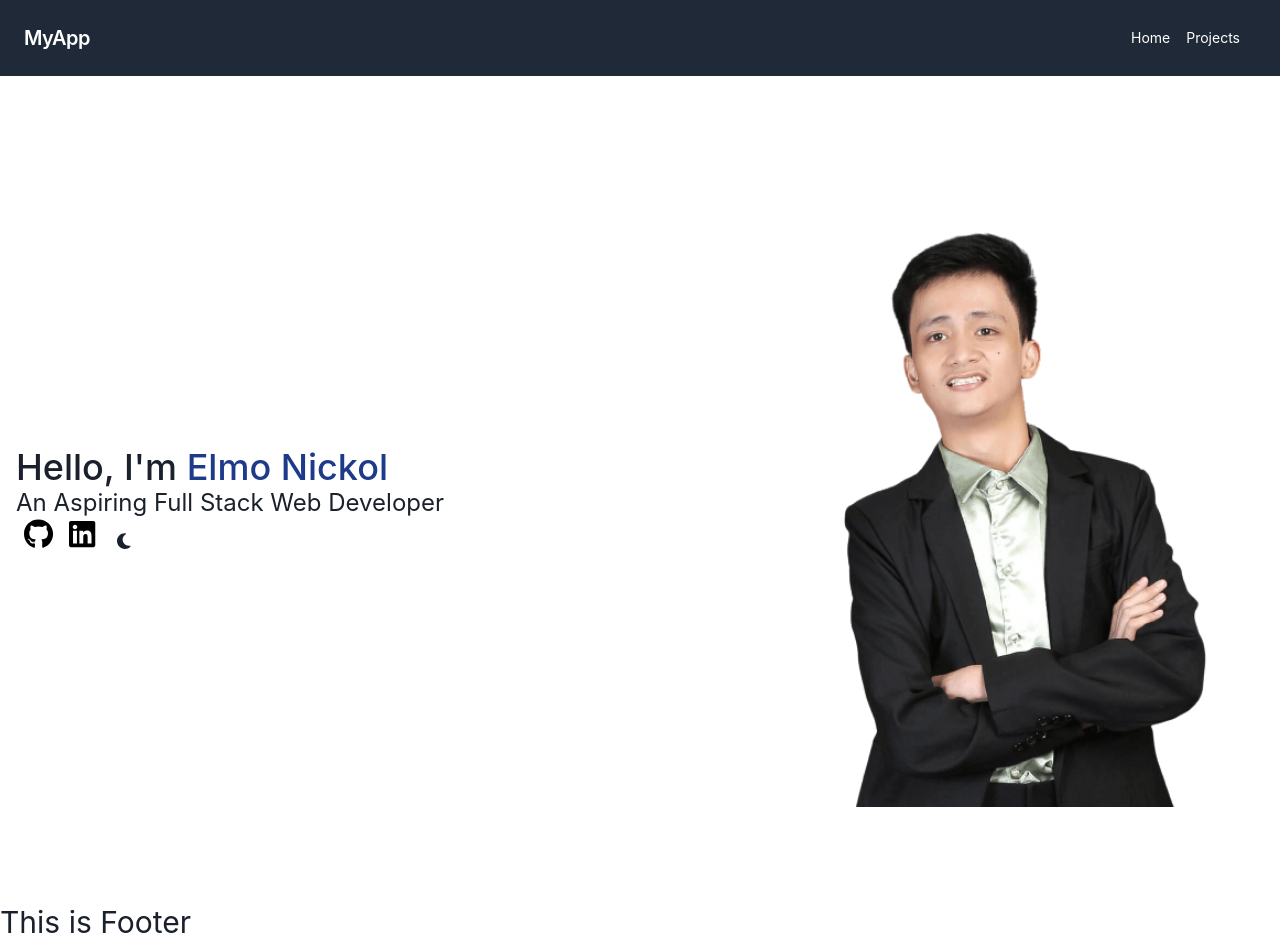
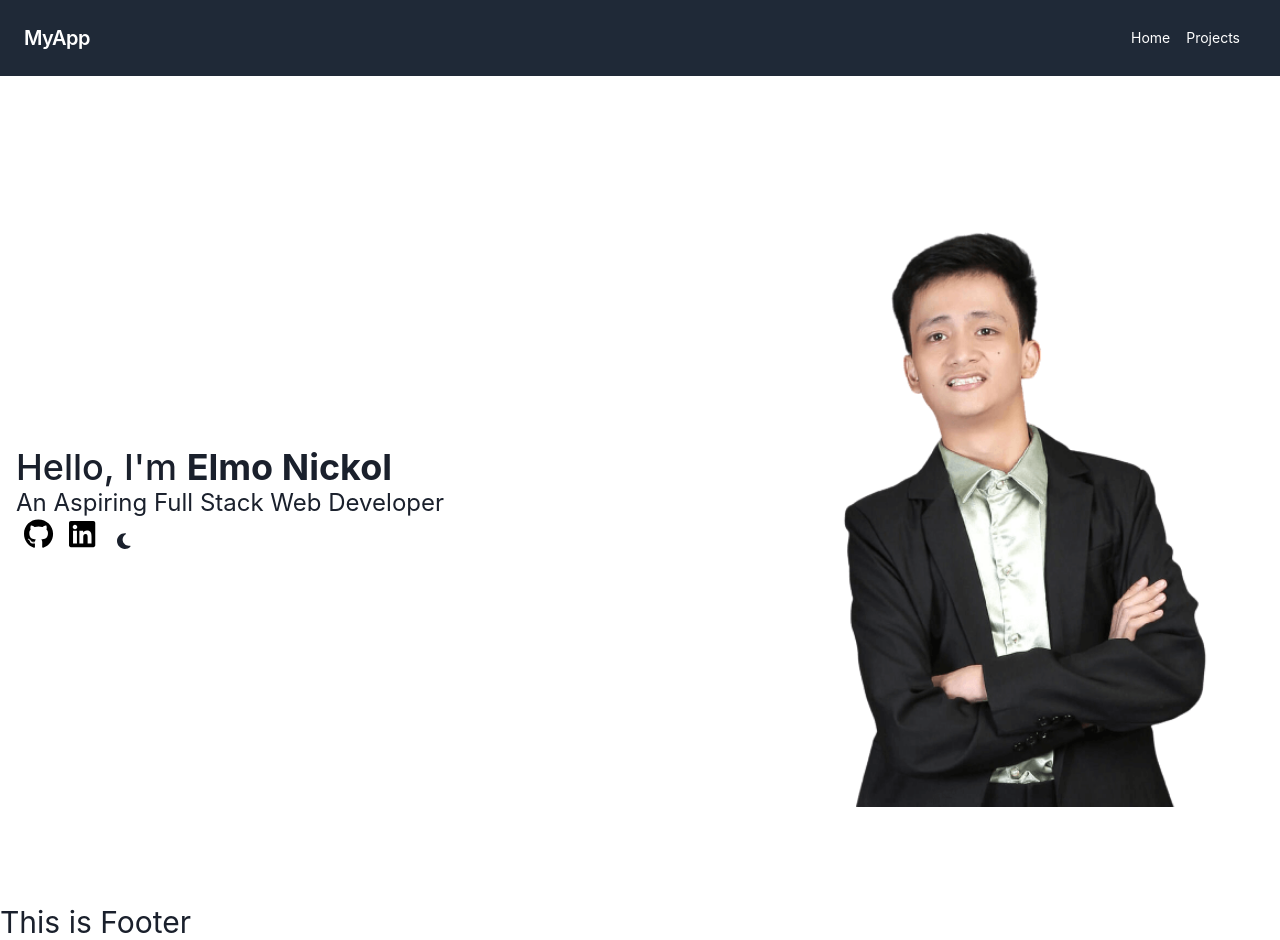
Before and after one commit to elmonickcool/my_portfolio, a Next.js app: page / in a window 1280 px wide. Built offline with nearby package versions, Linux system fonts and the light colour scheme.

Commit message:
span bold name

```diff
--- a/src/components/sections/Hero.jsx
+++ b/src/components/sections/Hero.jsx
@@ -5,17 +5,17 @@ import DarkModeSwitch from "../ui/DarkModeSwitch";
 
 const Hero = () => {
   return (
-    <div className="h-screen flex items-center">
+    <div className="h-screen items-center flex ">
       <div className="ml-4">
         <h1 className="font-medium text-4xl">
-          Hello, I&apos;m <span className="text-blue-900">Elmo Nickol</span>
+          Hello, I&apos;m <span className="font-bold">Elmo Nickol</span>
         </h1>
         <h3 className="text-2xl">An Aspiring Full Stack Web Developer</h3>
           <GithubIcon/>
           <LinkedinIcon/>
           <DarkModeSwitch/>
       </div>
-      <div className="flex justify-end flex-1">
+      <div className="flex flex-1 justify-end">
         <Image src="/hero.png" width={500} height={500} alt="your-image-alt-text" />
       </div>
     </div>
```
